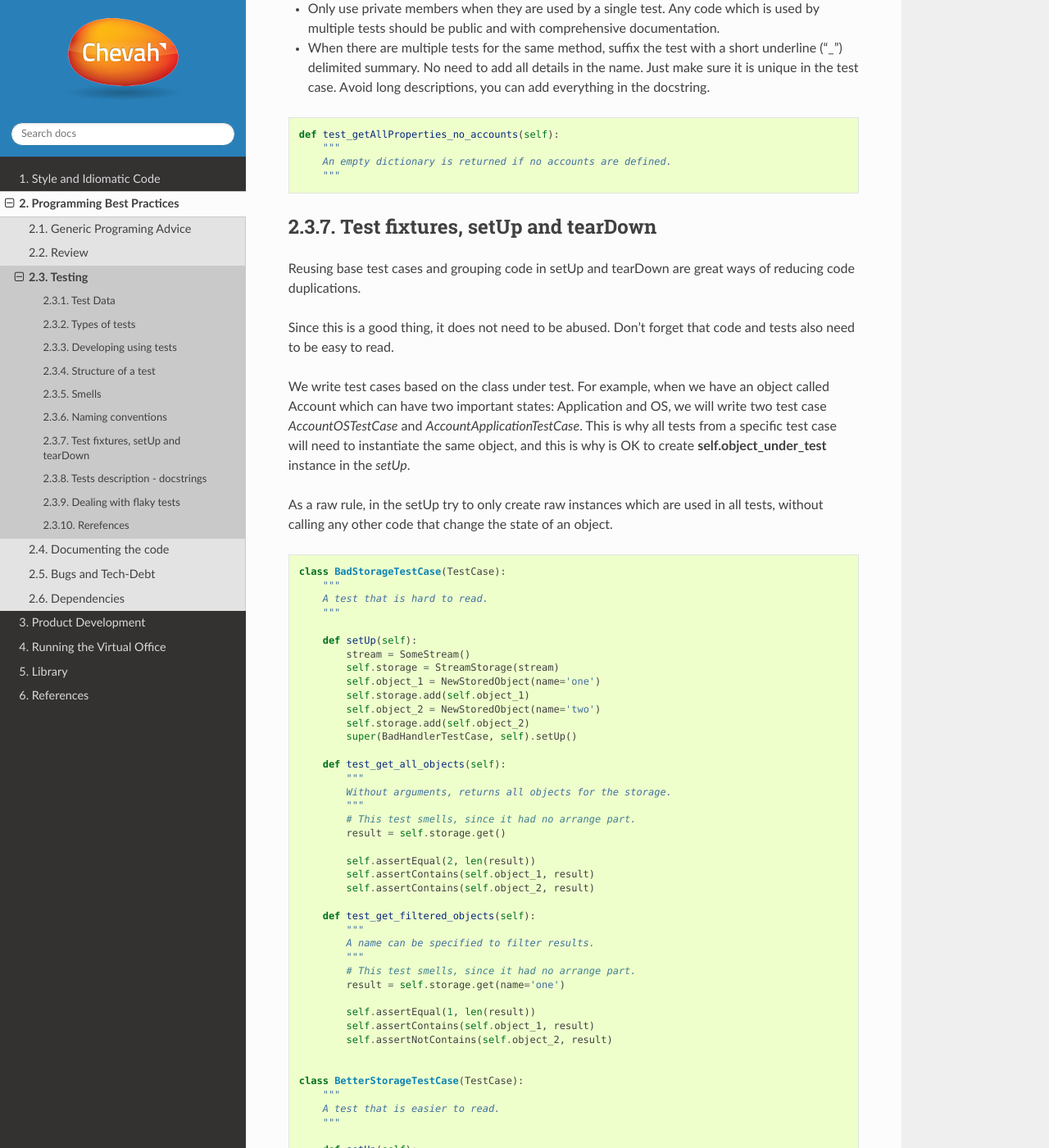
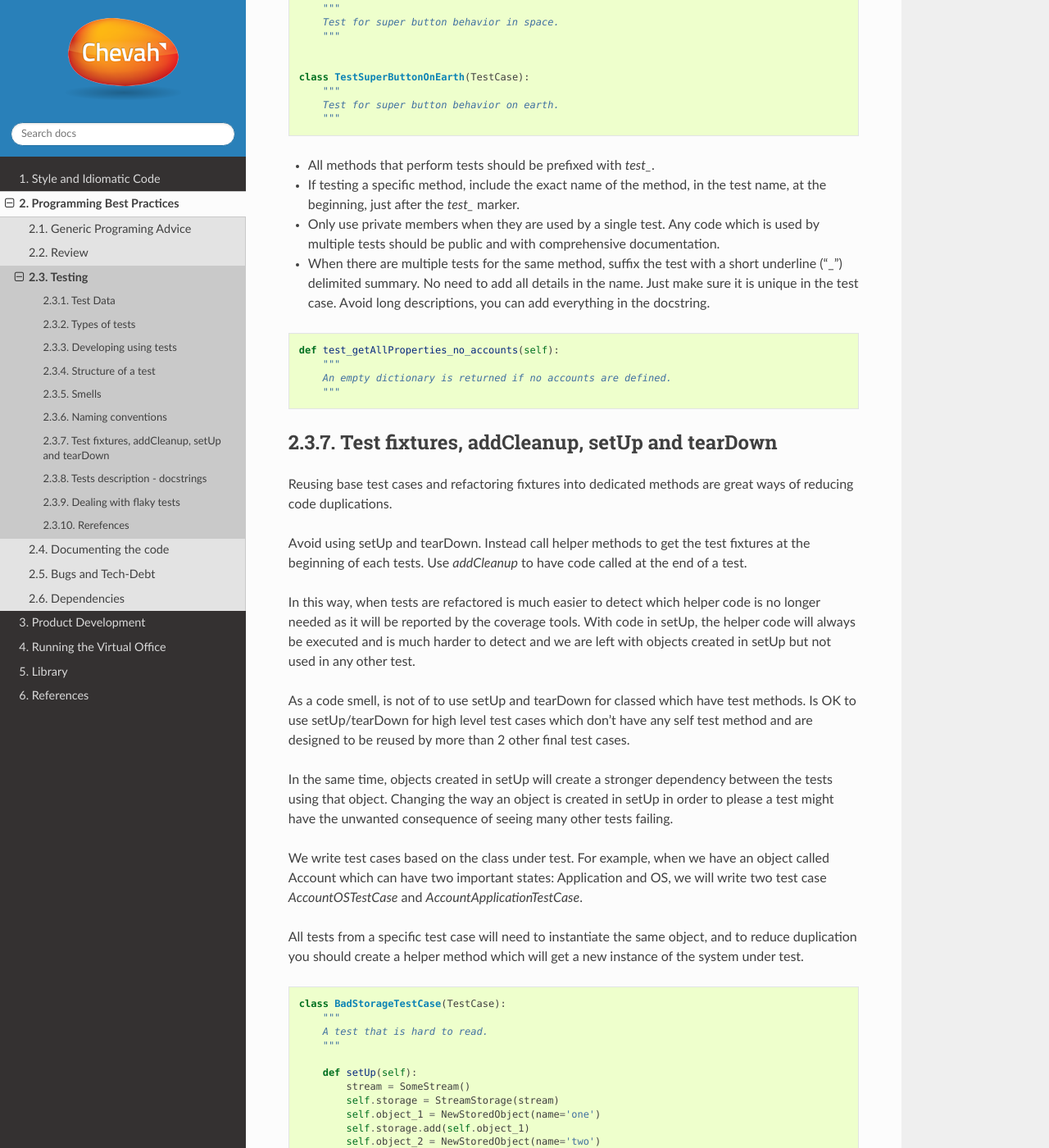
Before and after one commit to chevah/geck, a Sphinx documentation site: the page built from docs/programming/testing.rst, in a window 1280 px wide and 1400 px high, scrolled down 11817 px. Shown: the whole window at 82% size. Built offline with Sphinx 7.4.7 and the Read the Docs theme 2.0.0, drawn with Linux system fonts in a browser that asks for light colours; some of the changed text lies outside the part shown.

Commit message:
Document the usage of fixture helpers and addCleanup. Don't use setUp and teardown (#69)

```diff
--- a/docs/programming/testing.rst
+++ b/docs/programming/testing.rst
@@ -256,7 +256,8 @@
 
 When writing application code, only write enough code to make a test work.
 It helps you to realise when to stop coding and move on to the next task.
-If you know there should be more code to handle other cases, you should write the tests
+If you know there should be more code to handle other cases,
+you should write the tests
 for those particular cases.
 This technique prevents writing code that is never executed
 and ensures that you always have a test for the code you write.
@@ -526,16 +527,22 @@
         with self.assertRaises(ConfigurationError):
             some.getAllProperties()
 
-The *arrange* part can get very long. Try to move as much code in setUp()
-method, or move related initialization code in a helper method.
+Especially on some integration test or system tests, you also have one last
+part for a test: the cleanup.
+This should be implemented using the `addCleanup` helper which should be
+called as soon as possible, including in the *arrange* part.
 
-When the code is used only in a few tests, put it in a dedicated, reusable, method.
+The *arrange* part can get very long.
+Try to move as much code in helper method which can create test fixtures.
+
+When the code is used by multiple tests tests,
+put it in a dedicated, reusable, method.
 
 .. sourcecode:: python
 
     def test_section_navigation_long_arrange(self):
         """
-        This does not uses setUp or other
+        A test which is self contained.
         """
         account = factory.makeTestAccount()
         browser = factory.makeTestBrowser()
@@ -548,38 +555,56 @@
 
         self.assertEqual('section_title', browser.title)
 
-    def setUp(self):
+    def getAccountAndBrowser(self):
         """
         Object used by almost all tests.
         """
-        super(X, self).setUp()
-        self.account = factory.makeTestAccount()
-        self.browser = factory.makeTestBrowser()
+        account = factory.makeTestAccount()
+        browser = factory.makeTestBrowser()
+        self.addCleanup(self.logout, account)
+        return (account, browser)
 
-    def login(self):
+    def login(self, browser, account):
         """
         Go to login page and submit username and password.
         """
-        self.browser.open(self.BASE_URL + '/login')
-        self.browser.setField('username', self.account.name)
-        self.browser.setField('password', self.account.password)
-        self.browser.clickButton('Submit')
+        browser.open(self.BASE_URL + '/login')
+        browser.setField('username', account.name)
+        browser.setField('password', account.password)
+        browser.clickButton('Submit')
 
     def test_section_navigation(self):
         """
-        After login, users can navigate to specific sections.
+        A test which used helper method to get its fixtures.
         """
-        self.login()
+        account, sut = self.getAccountAndBrowser()
+        self.login(sut, account)
 
-        self.browser.open(self.BASE_URL + '/some_section')
+        sut.open(self.BASE_URL + '/some_section')
 
-        self.assertEqual('section_title', self.browser.title)
+        self.assertEqual('section_title', sut.title)
 
 
-Especially on some integration test or system tests, you also have one last
-part for a test: the cleanup.
-It is recommended to do it in tearDown() but
-when not practical, do it as a new paragraph, at the end of the test.
+The *arrange* part might create multiple fixtures and initialize multiple
+objects.
+To make the code easier to read and to make it easier to identify which object
+is targeted by the test, name the system under test object as `sut`.
+
+
+.. sourcecode:: python
+
+    def test_buildProcotol_no_client_response(self):
+        """
+        The client connection is closed when client connects without sending
+        a message.
+        """
+        client_factory = self.getClient(port=1234)
+        sut = self.getServerFactory(port=1234)
+        client_protocol = client_factory.connect()
+
+        sut.buildProtocol(client_protocol)
+
+        self.assertTrue(client_protocol.closed)
 
 
 Smells
@@ -654,27 +672,42 @@
         """
 
 
-Test fixtures, setUp and tearDown
-=================================
+Test fixtures, addCleanup, setUp and tearDown
+=============================================
 
-Reusing base test cases and grouping code in setUp and tearDown are great
-ways of reducing code duplications.
+Reusing base test cases and refactoring fixtures into dedicated methods
+are great ways of reducing code duplications.
 
-Since this is a good thing, it does not need to be abused.
-Don't forget that code and tests also need to be easy to read.
+Avoid using setUp and tearDown.
+Instead call helper methods to get the test fixtures at the beginning of each
+tests.
+Use `addCleanup` to have code called at the end of a test.
+
+In this way, when tests are refactored is much easier to detect which helper
+code is no longer needed as it will be reported by the coverage tools.
+With code in setUp, the helper code will always be executed and is much harder
+to detect and we are left with objects created in setUp but not used in any
+other test.
+
+As a code smell, is not of to use setUp and tearDown for classed which have
+test methods.
+Is OK to use setUp/tearDown for high level test cases which don't have
+any self test method and are designed to be reused by more than 2 other
+final test cases.
+
+In the same time, objects created in setUp will create a stronger dependency
+between the tests using that object.
+Changing the way an object is created in setUp in order to please a test might
+have the unwanted consequence of seeing many other tests failing.
 
 We write test cases based on the class under test.
 For example, when we have an object called Account which can have two
 important states: Application and OS, we will write two test case
 *AccountOSTestCase* and *AccountApplicationTestCase*.
-This is why all tests from a specific test case will need to instantiate the
-same object, and this is why is OK to create **self.object_under_test**
-instance in the *setUp*.
 
-As a raw rule, in the setUp try to only create raw instances which are
-used in all tests, without calling any other code that change the state
-of an object.
-
+All tests from a specific test case will need to instantiate the
+same object, and to reduce duplication you should create a helper method
+which will get a new instance of the system under test.
 
 .. sourcecode:: python
 
@@ -715,26 +748,41 @@
             self.assertNotContains(self.object_2, result)
 
 
-    class BetterStorageTestCase(TestCase):
+    class StorageMuchBetterTestCase(TestCase):
         """
         A test that is easier to read.
         """
 
-        def setUp(self):
+        def getStorage(self):
+            """
+            Return a new storage which is checked at the end of the test to
+            make sure it is left clean.
+            """
             stream = SomeStream(self)
-            self.storage = StreamStorage(stream)
-            super(BadHandlerTestCase, self).setUp()
+            storage = StreamStorage(stream)
+
+            def assert_cleanup(storage):
+                """
+                Called at the end of each test to make sure storage is in a
+                sane state.
+                """
+                self.assertIsEmpty(storage.getAll())
+
+            self.addCleanup(assert_cleanup, storage)
+
+            return storage
 
         def test_get_all_objects(self):
             """
             Without arguments, returns all objects for the storage.
             """
+            sut = self.getStorage()
             object_1 = NewStoredObject()
-            self.storage.add(object_1)
+            sut.add(object_1)
             object_2 = NewStoredObject()
-            self.storage.add(object_2)
+            sut.add(object_2)
 
-            result = self.storage.get()
+            result = sut.get()
 
             self.assertEqual(2, len(result))
             self.assertContains(object_1, result)
@@ -744,18 +792,19 @@
             """
             A name can be specified to filter results.
             """
+            sut = self.getStorage()
             object_1 = NewStoredObject(name='one')
-            self.storage.add(object_1)
+            sut.add(object_1)
             object_2 = NewStoredObject(name='two')
-            self.storage.add(object_2)
+            sut.add(object_2)
 
-            result = self.storage.get(name='one')
+            result = sut.get(name='one')
 
             self.assertEqual(1, len(result))
             self.assertContains(object_1, result)
             self.assertNotContains(object_2, result)
 
-Try to put as much cleanup code in the tearDown method and not after the
+Try to put as much cleanup code in the addCleanup method and not after the
 **assert** block.
 If a test fails, the rest of the assert block is not
 executed, and putting everything in a try/finally increase indentation.
@@ -782,33 +831,31 @@
 
     class GoodTestCase, self(.tearDown()TestCase):
 
-        def setUp(self):
-            super(GoodTestCase, self).setUp()
-            self.opened_files = []
+        def close_file(self, file):
+            """
+            Do the best to close and remove the file.
+            """
+            try:
+                file.close()
+                os.rm(file.path)
+            except:
+                # Pass or record the files which were not closed
+                # and fail with more details.
+                pass
 
-        def tearDown(self):
-            for file in self.opened_files:
-                try:
-                    file.close()
-                    os.rm(file.path)
-                except:
-                    # Pass or record the files which were not closed
-                    # and fail with more details.
-                    pass
-            super(GoodTestCase, self).tearDown()
-
-        def openFile(self, path):
+        def getOpenedFile(self, path):
             """
             Creation method which also registers the object for cleanup.
             """
             file = open('some_file')
-            self.opened_files.append(file)
+            self.addCleanup(close_file, file)
+            return file
 
         def test_someMethod_with_test_bad_cleanup(self):
             """
-            When an assertion fails, cleanup is still called via tearDown.
+            When an assertion fails, cleanup is still called via cleanup.
             """
-            file = self.openFile('some_file')
+            file = self.getOpenedFile('some_file')
             operator = SomeFancy(file)
 
             operator.read()
@@ -816,11 +863,8 @@
             self.assertEqual('something', operator.getAllContent())
 
 
-To reduce the need of tearDown and cleanup code, try to run each test on
-new instances and avoid global or singleton objects.
-
 You can still reuse object, in case creating a new instance takes a long time,
-as we want test to be fast.
+but this should be an exception and not the rule.
 
 
 Tests description - docstrings
```
Also changed, not shown: other parts of docs/programming/testing.rst (+0 -7 lines).
